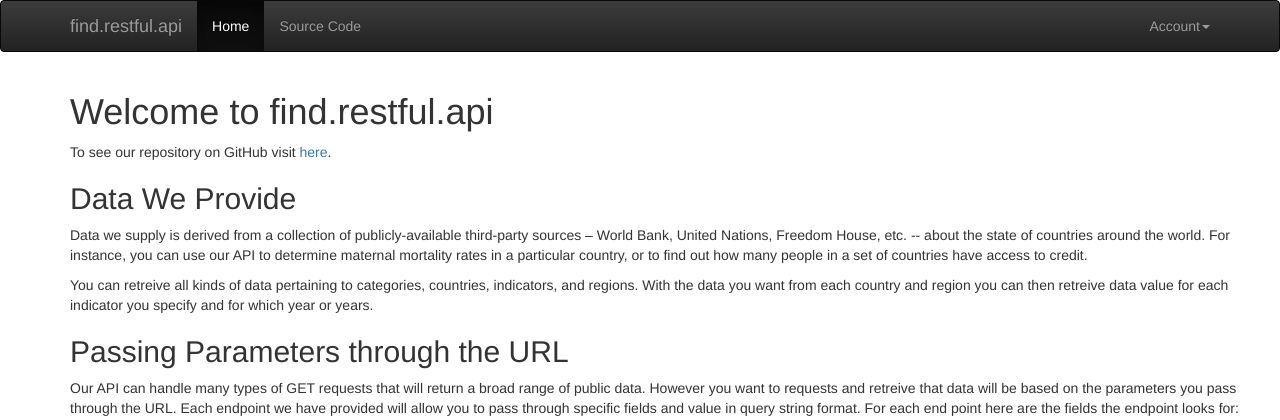
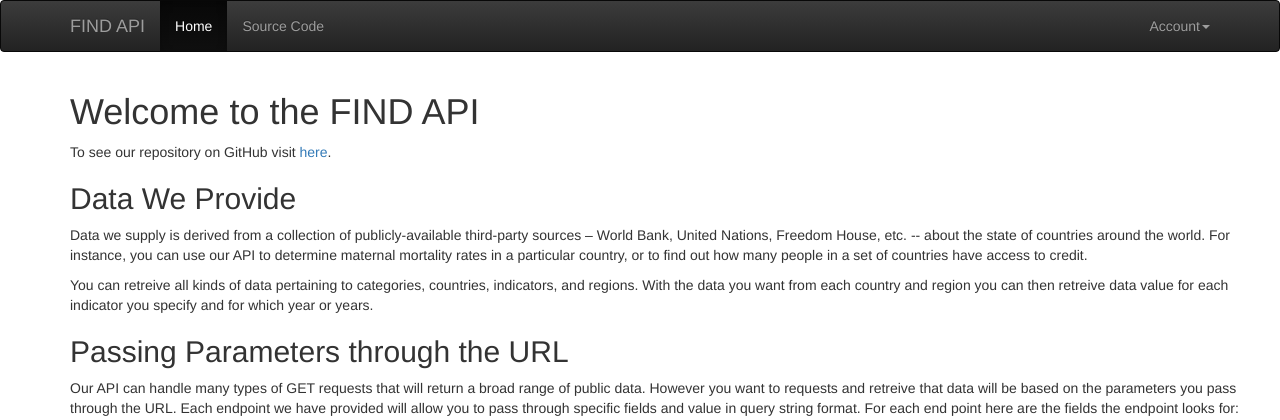
Before and after one commit to USStateDept/find.restful.api, a Django app: template service/templates/home.html in a window 1280 px wide. Shown: the top 420 px of the page. Run offline with Django 3.2, Linux system fonts and the light colour scheme; the template is opened without the code that fills it, so the values that code supplies are empty; some libraries are stand-ins or nearby versions.

Commit message:
More changes

```diff
--- a/service/templates/base.html
+++ b/service/templates/base.html
@@ -7,7 +7,7 @@
     <meta name="description" content="find.stata.gov API">
     <meta name="author" content="Jordan Taylor">
 
-    <title>find.restful.api</title>
+    <title>FIND API</title>
 
     <!-- Latest compiled and minified CSS -->
     <link rel="stylesheet" href="https://maxcdn.bootstrapcdn.com/bootstrap/3.2.0/css/bootstrap.min.css">
@@ -52,7 +52,7 @@
             <span class="icon-bar"></span>
             <span class="icon-bar"></span>
           </button>
-          <a class="navbar-brand" href="/">find.restful.api</a>
+          <a class="navbar-brand" href="/">FIND API</a>
         </div>
         <div class="collapse navbar-collapse">
           <ul class="nav navbar-nav">
--- a/service/templates/home.html
+++ b/service/templates/home.html
@@ -3,7 +3,7 @@
 {% block content %}
   <div class='container'>
     <div class="row">
-      <h1>Welcome to find.restful.api</h1>
+      <h1>Welcome to the FIND API</h1>
 
       <p>To see our repository on GitHub visit <a href="https://github.com/USStateDept/find.restful.api">here</a>.</p>
 
```
Also changed, not shown: README.md.
